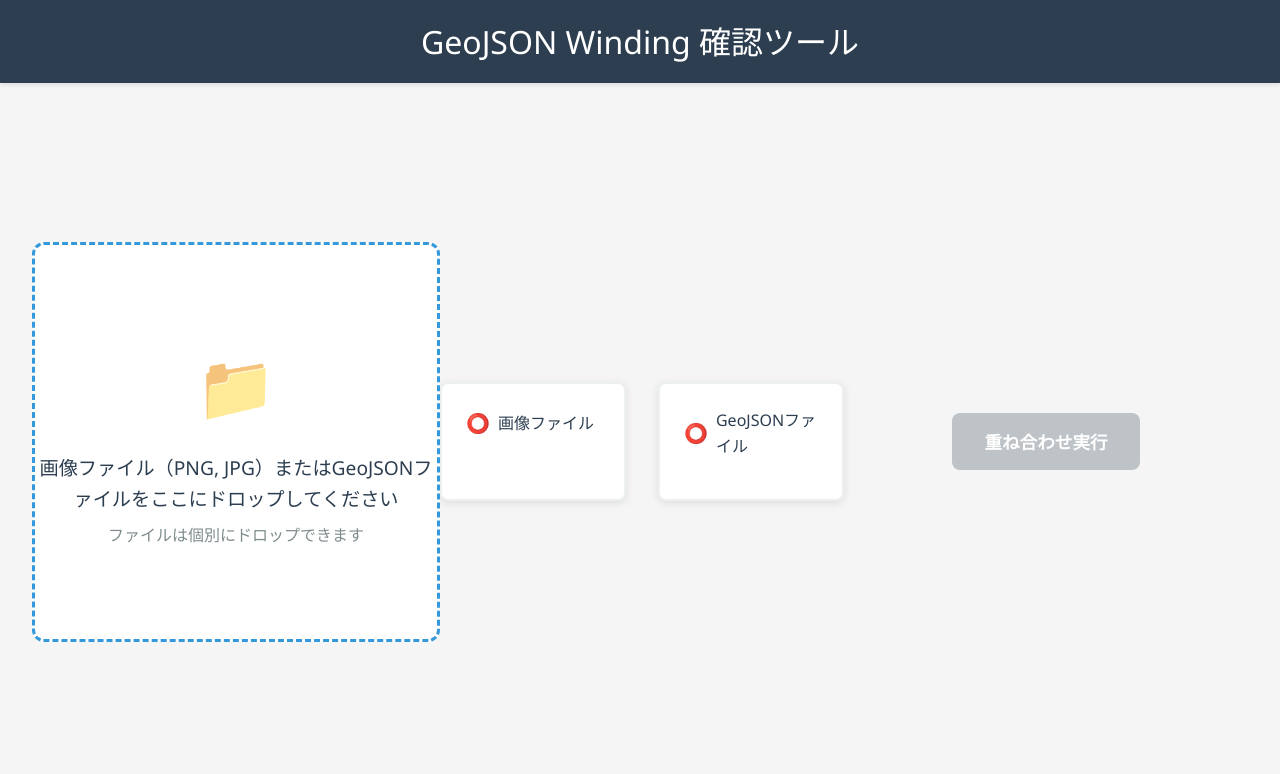
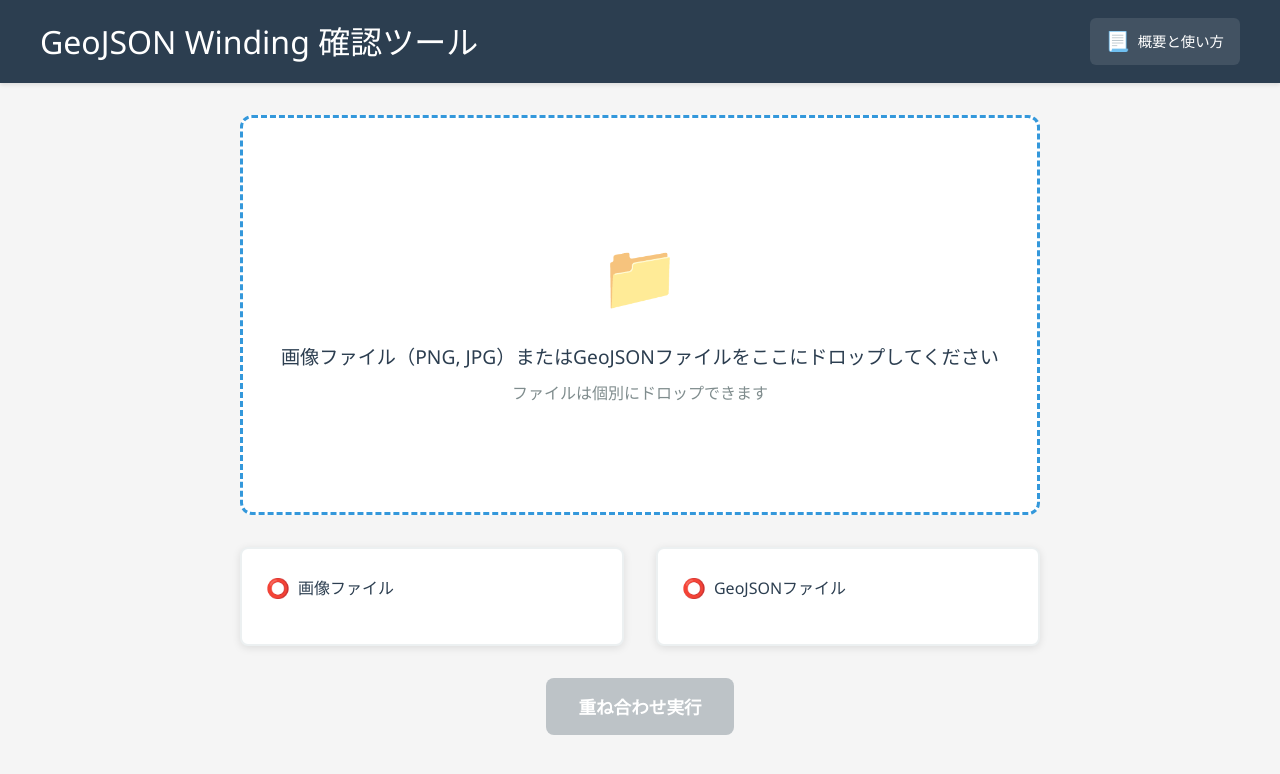
Before and after one commit to kamataryo/geojson-winding-checker, a website built with webpack: page src/index.html in a window 1280 px wide. Built offline with nearby package versions, Linux system fonts and the light colour scheme.

Commit message:
スタイル修正

```diff
--- a/src/index.html
+++ b/src/index.html
@@ -8,7 +8,13 @@
 <body>
     <div id="app">
         <header>
-            <h1>GeoJSON Winding 確認ツール</h1>
+            <div class="header-content">
+                <h1>GeoJSON Winding 確認ツール</h1>
+                <a href="https://github.com/kamataryo/geojson-winding-checker" target="_blank" rel="noopener noreferrer" class="github-link">
+                    <span class="github-icon">📃</span>
+                    <span class="github-text">概要と使い方</span>
+                </a>
+            </div>
         </header>
 
         <main>
--- a/src/styles.css
+++ b/src/styles.css
@@ -21,21 +21,59 @@ header {
     background-color: #2c3e50;
     color: white;
     padding: 1rem 2rem;
-    text-align: center;
     box-shadow: 0 2px 4px rgba(0,0,0,0.1);
+}
+
+.header-content {
+    display: flex;
+    justify-content: space-between;
+    align-items: center;
+    max-width: 1200px;
+    margin: 0 auto;
 }
 
 header h1 {
     font-size: 2rem;
     font-weight: 300;
+    margin: 0;
+}
+
+.github-link {
+    display: flex;
+    align-items: center;
+    gap: 0.5rem;
+    color: white;
+    text-decoration: none;
+    padding: 0.5rem 1rem;
+    border-radius: 6px;
+    transition: all 0.3s ease;
+    background-color: rgba(255, 255, 255, 0.1);
+}
+
+.github-link:hover {
+    background-color: rgba(255, 255, 255, 0.2);
+    transform: translateY(-1px);
+}
+
+.github-icon {
+    font-size: 1.2rem;
+}
+
+.github-text {
+    font-size: 0.9rem;
+    font-weight: 500;
 }
 
 main {
     flex: 1;
     padding: 2rem;
     display: flex;
-    justify-content: center;
+    flex-direction: column;
     align-items: center;
+    gap: 2rem;
+    max-width: 1200px;
+    margin: 0 auto;
+    width: 100%;
 }
 
 .drop-area {
@@ -92,7 +130,7 @@ main {
 .file-status {
     width: 100%;
     max-width: 800px;
-    margin: 2rem 0;
+    margin: 0;
     display: grid;
     grid-template-columns: 1fr 1fr;
     gap: 2rem;
@@ -166,7 +204,7 @@ main {
     width: 100%;
     max-width: 800px;
     text-align: center;
-    margin: 2rem 0;
+    margin: 0;
 }
 
 .execute-btn {
@@ -256,13 +294,23 @@ main {
         padding: 1rem;
     }
 
+    .header-content {
+        flex-direction: column;
+        gap: 1rem;
+        text-align: center;
+    }
+
     header h1 {
         font-size: 1.5rem;
     }
 
+    .github-link {
+        align-self: center;
+    }
+
     main {
         padding: 1rem;
-        flex-direction: column;
+        gap: 1.5rem;
     }
 
     .drop-area {
```
